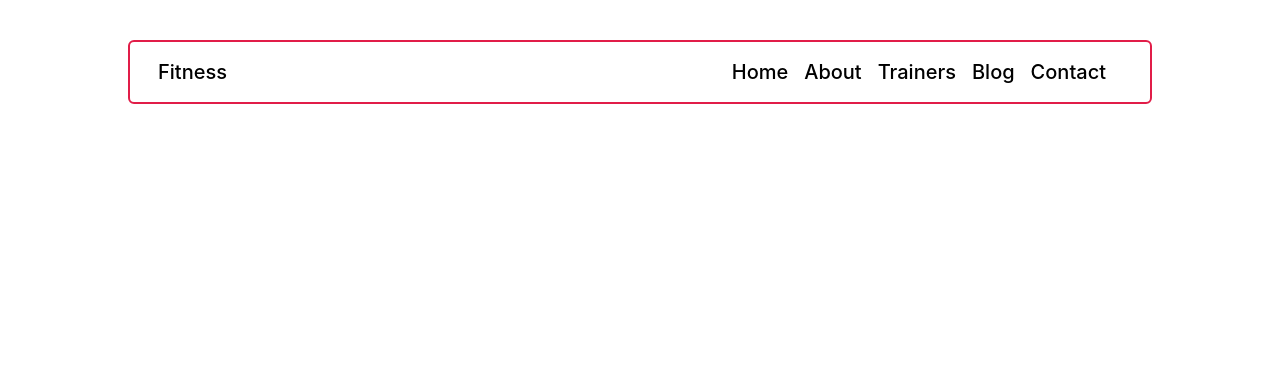
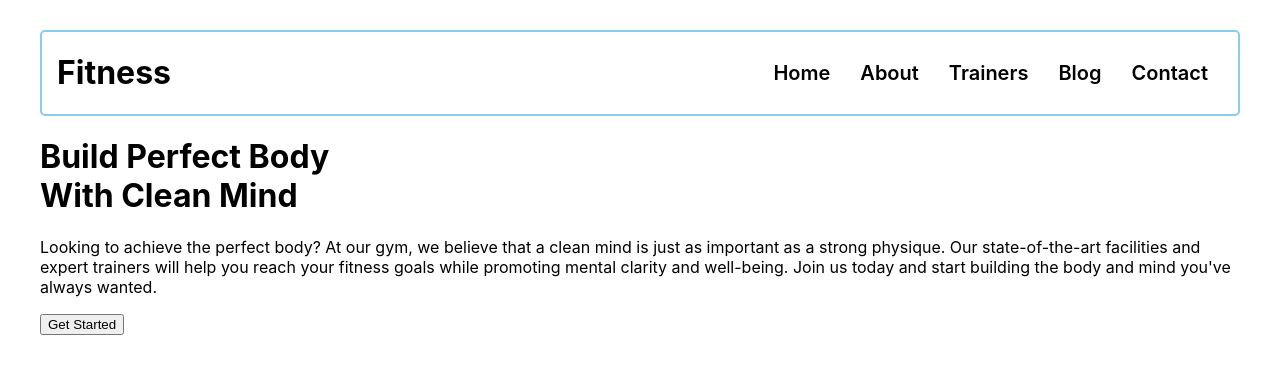
Before and after one commit to rasel-gannicus/Gym-Website-With-React-Firebase, a React (Create React App) app: page / in a window 1280 px wide. Shown: the top 374 px of the page. Built offline with nearby package versions, Linux system fonts and the light colour scheme.

Commit message:
banner creating

```diff
--- a/public/index.html
+++ b/public/index.html
@@ -9,7 +9,7 @@
       name="description"
       content="Web site created using create-react-app"
     />
-    <script src="https://cdn.tailwindcss.com"></script>
+    <!-- <script src="https://cdn.tailwindcss.com"></script> -->
 
     <link rel="apple-touch-icon" href="%PUBLIC_URL%/logo192.png" />
     <!--
--- /dev/null
+++ b/src/Pages/Header/Banner/Banner.js
@@ -0,0 +1,13 @@
+import React from 'react';
+
+const Banner = () => {
+    return (
+        <div className="banner-details">
+            <h1>Build Perfect Body <br/> With Clean Mind </h1>
+            <p>Looking to achieve the perfect body? At our gym, we believe that a clean mind is just as important as a strong physique. Our state-of-the-art facilities and expert trainers will help you reach your fitness goals while promoting mental clarity and well-being. Join us today and start building the body and mind you've always wanted.</p>
+            <button>Get Started</button>
+        </div>
+    );
+};
+
+export default Banner;
--- /dev/null
+++ b/src/Pages/Header/Header.css
@@ -0,0 +1,24 @@
+
+.full-header{
+    width: 1200px;
+    margin: 30px auto;
+}
+.header-nav{
+    display: flex;
+    justify-content: space-between;
+    align-items: center;
+    border: 2px solid skyblue;
+    border-radius: 5px;
+    padding: 0 15px;
+}
+
+.header-right a{
+    text-decoration: none;
+    font-size: 20px;
+    font-weight: 600;
+    margin: 0 15px;
+    color: black;
+}
+.header-right a:hover{
+    color: #0d73a3;
+}
--- a/src/Pages/Header/Header.js
+++ b/src/Pages/Header/Header.js
@@ -1,18 +1,23 @@
 import React from 'react';
+import Banner from './Banner/Banner';
+import './Header.css';
 
 const Header = () => {
     return (
-        <div className="flex justify-between border-2 border-rose-600 mt-10 px-7 py-4 w-4/5 mx-auto rounded-md text-xl font-medium">
-            <div className="">
-                <h1>Fitness</h1>
+        <div className="full-header">
+            <div className="header-nav">
+                <div className="header-left">
+                    <h1>Fitness</h1>
+                </div>
+                <div className="header-right">
+                    <a href="">Home</a>
+                    <a href="">About</a>
+                    <a href="">Trainers</a>
+                    <a href="">Blog</a>
+                    <a href="">Contact</a>
+                </div>
             </div>
-            <div className="">
-                <a className="mr-4 hover:text-sky-600" href="">Home</a>
-                <a className="mr-4 hover:text-sky-600" href="">About</a>
-                <a className="mr-4 hover:text-sky-600" href="">Trainers</a>
-                <a className="mr-4 hover:text-sky-600" href="">Blog</a>
-                <a className="mr-4 hover:text-sky-600" href="">Contact</a>
-            </div>
+            <Banner></Banner>
         </div>
     );
 };
```
